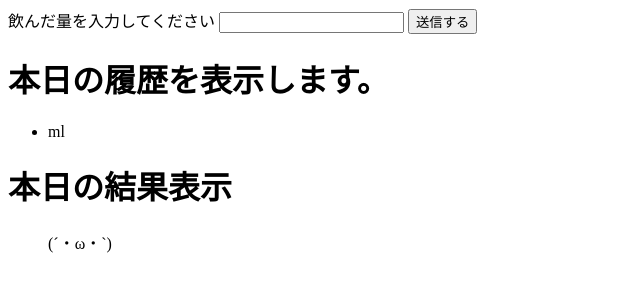
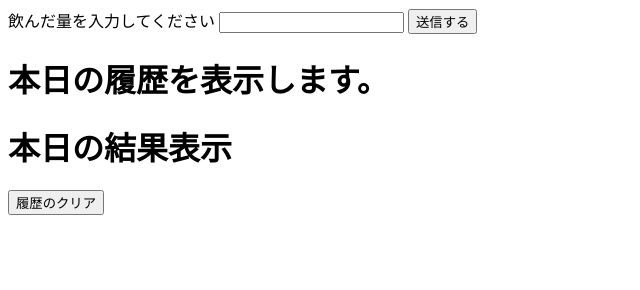
Before and after one commit to kawa-0x0-uso/water_memo, a plain HTML site: page index.html in a window 1280 px wide. Both pictures are taken after a click on the input "送信する". Shown: the whole page, without its empty margins (0-640 px from the left). Drawn offline with Linux system fonts and the light colour scheme.

Commit message:
ローカルストレージから値rのロード・保存・クリアを実装

```diff
--- a/index.html
+++ b/index.html
@@ -28,7 +28,11 @@
 
         <div class="result-area">
             <h1>本日の結果表示</h1>
-            <ul id="result">(´・ω・`)</ul>
+            <ul id=""></ul>
+        </div>
+
+        <div class="clear">
+            <input id="clear_btn" type="submit" value="履歴のクリア">
         </div>
     </main>
 
--- a/js/index.js
+++ b/js/index.js
@@ -1,57 +1,46 @@
-let in_water = document.getElementById('input_water');
+// ローカルストレージオブジェクトを代入
+const STORAGE = localStorage;
+// ローカルストレージに保存されている値をロードする。
+let result = JSON.parse(STORAGE.getItem('waterLog'));
+
+// 入力された値を取得するためのIDを取得
+let input = document.getElementById('input_water');
+// イベント発火用のボタンのIDを取得
 let submit = document.getElementById('submit');
-let log_area = document.getElementById('log-area_list');
-
-let input_water = new Array();
-
-// ローカルストレージオブジェクトを代入
-const storage = localStorage;
-
-let log = [];
+// ローカルストレージのクリアボタンのIDを取得
+let clear = document.getElementById('clear_btn');
+// 入力されたログを出力するためのエリアのIDを取得
+let log = document.getElementById('log-area_list');
 
 // 目標値
 const target = "2000" ;
 
-function input(){
-    // const json = storage.water_log;
-    // if(json == undefined){
-    //     return;
-    // }
+// ローカルストレージに値を保存する
+let saveData = (result) =>{
+    STORAGE.setItem('waterLog',JSON.stringify(result));
+}
 
-    // log = JSON.parse(json);
-    // console.log("ロード後：" + log);
+// ローカルストレージの値をクリアする
+let clearData = () =>{
+    // リサルトの値を初期化
+    result = [];
+    // 初期化したデータを上書き保存
+    STORAGE.setItem('waterLog',JSON.stringify(result));
+}
 
-    console.log("入力された値：" + in_water.value);
+// テキストエリアから入力された値を取得し、配列に格納する
+let getInput = () =>{
+    // 配列に入力された値を追加する
+    result.push(input_water.value);
+    console.log(result);
 
-    // 入力された値を配列に格納
-    input_water.push(parseInt(in_water.value));
-    console.log("今まで入力された値：" + input_water);
+    // 入力された値の初期化（テキストフォームから値を消す）
+    input_water.value = "";
 
-    // 履歴を入力
-    let log_list = document.createElement('li');
-    log_list.textContent = in_water.value + "ml" ;
-    log_area.appendChild(log_list);
-
-    // 合計値を計算して表示する
-    let total_score = input_water.reduce(function(sum,element){
-        return sum + element;
-    },0);
-
-    console.log("合計値：" + total_score);
-
-    // 進捗率を計算して表示する
-    let progress = total_score / target * 100;
-    console.log("進捗率：" + progress +"％");
-
-    // 入力された値をクリアする
-    in_water.value = "";
-
-    // ローカルストレージへ保存
-    const log = [];
-    log.push(input_water);
-    storage.water_log = JSON.stringify(log);
-    console.log("保存後：" + log);
+    // ローカルストレ―ジに保存
+    saveData(result);
 }
 
 // ボタン押下でイベント発火
-submit.addEventListener('click',input);
+submit.addEventListener('click',getInput);
+clear.addEventListener('click',clearData);
```
